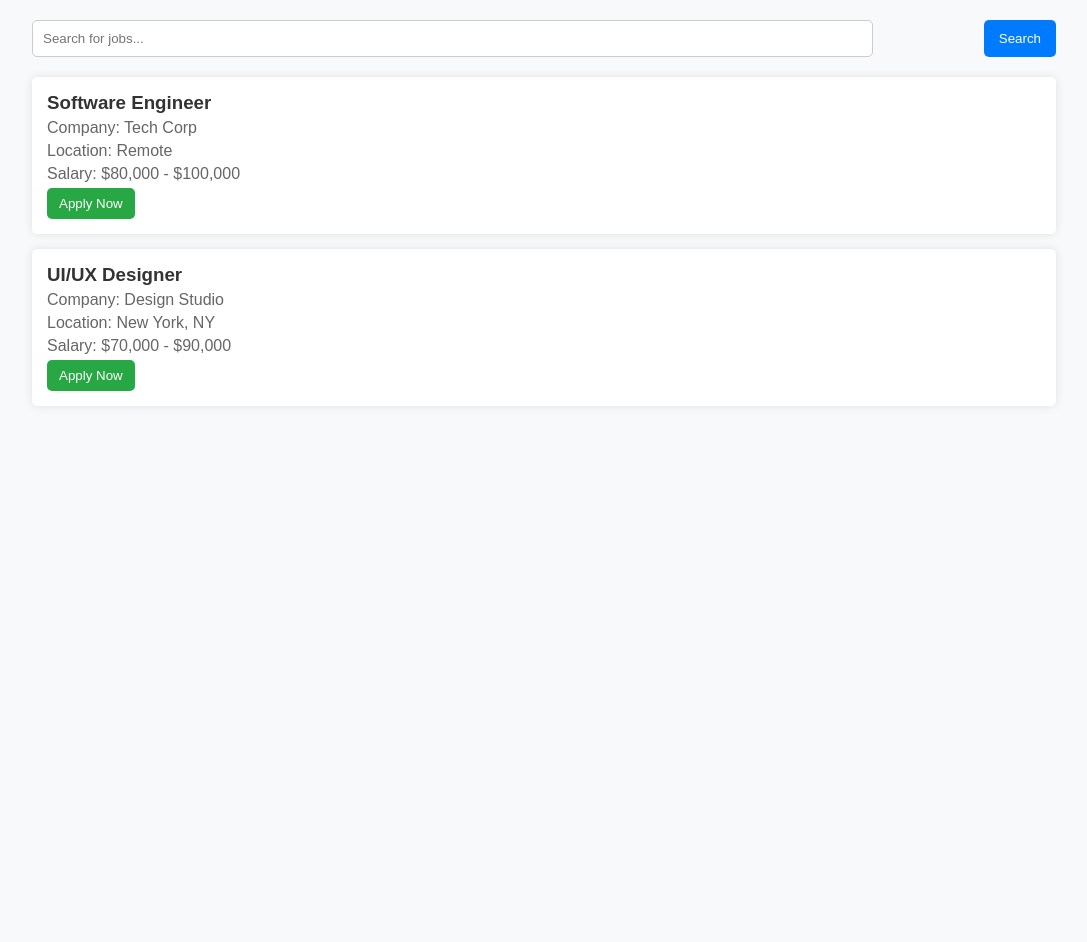
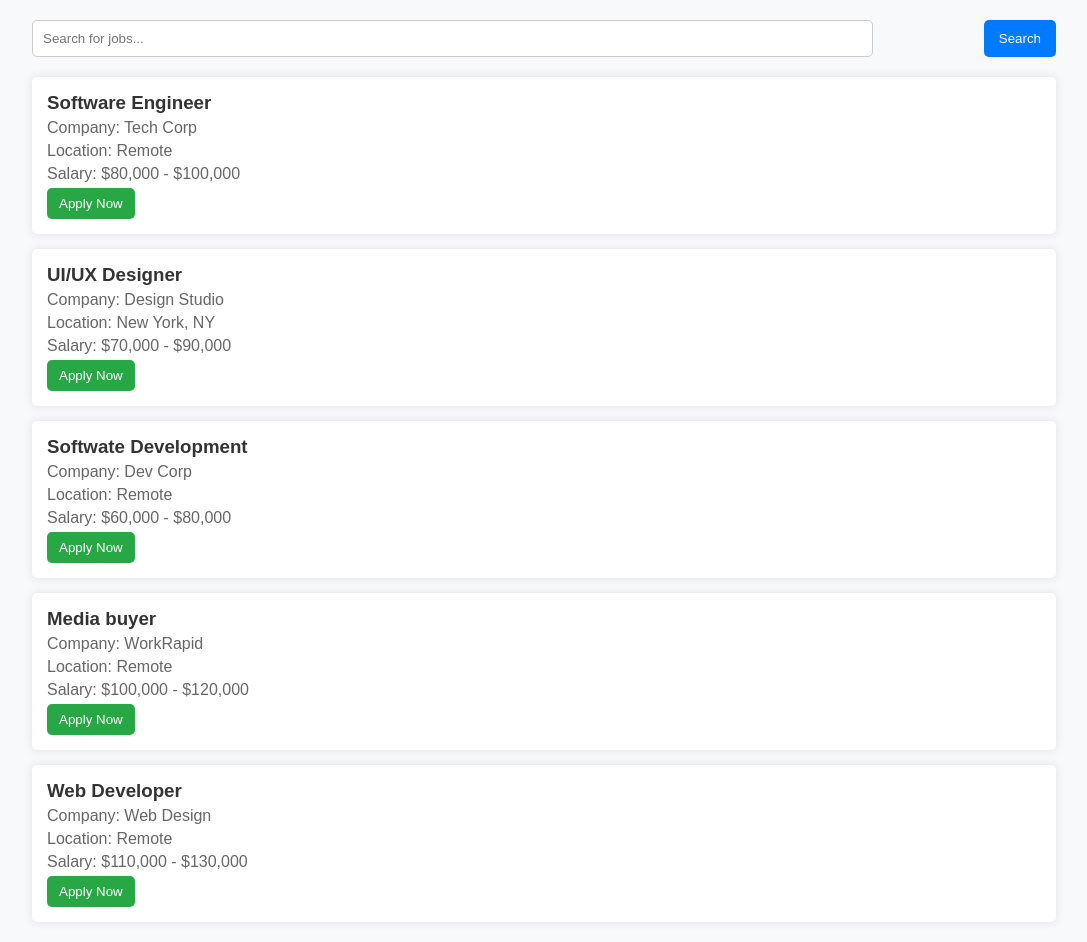
Before and after one commit to Cipher-XannyRB/Class-project, a plain HTML site: page joblist.html in a window 1280 px wide. Shown: the whole page, without its empty margins (96-1183 px from the left). Before the commit the page ends 800 px from the top, so only its background shows below. Drawn offline with Linux system fonts and the light colour scheme.

Commit message:
Joblist updated

```diff
--- a/joblist.html
+++ b/joblist.html
@@ -27,6 +27,27 @@
                 <p>Salary: $70,000 - $90,000</p>
                 <button class="apply-btn">Apply Now</button>
             </div>
+            <div class="job-card">
+                <h3>Softwate Development</h3>
+                <p>Company: Dev Corp</p>
+                <p>Location: Remote</p>
+                <p>Salary: $60,000 - $80,000</p>
+                <button class="apply-btn">Apply Now</button>
+            </div>
+            <div class="job-card">
+                <h3>Media buyer</h3>
+                <p>Company: WorkRapid</p>
+                <p>Location: Remote</p>
+                <p>Salary: $100,000 - $120,000</p>
+                <button class="apply-btn">Apply Now</button>
+            </div>
+            <div class="job-card">
+                <h3>Web Developer</h3>
+                <p>Company: Web Design</p>
+                <p>Location: Remote</p>
+                <p>Salary: $110,000 - $130,000</p>
+                <button class="apply-btn">Apply Now</button>
+            </div>
         </div>
     </div>
 </body>
```
